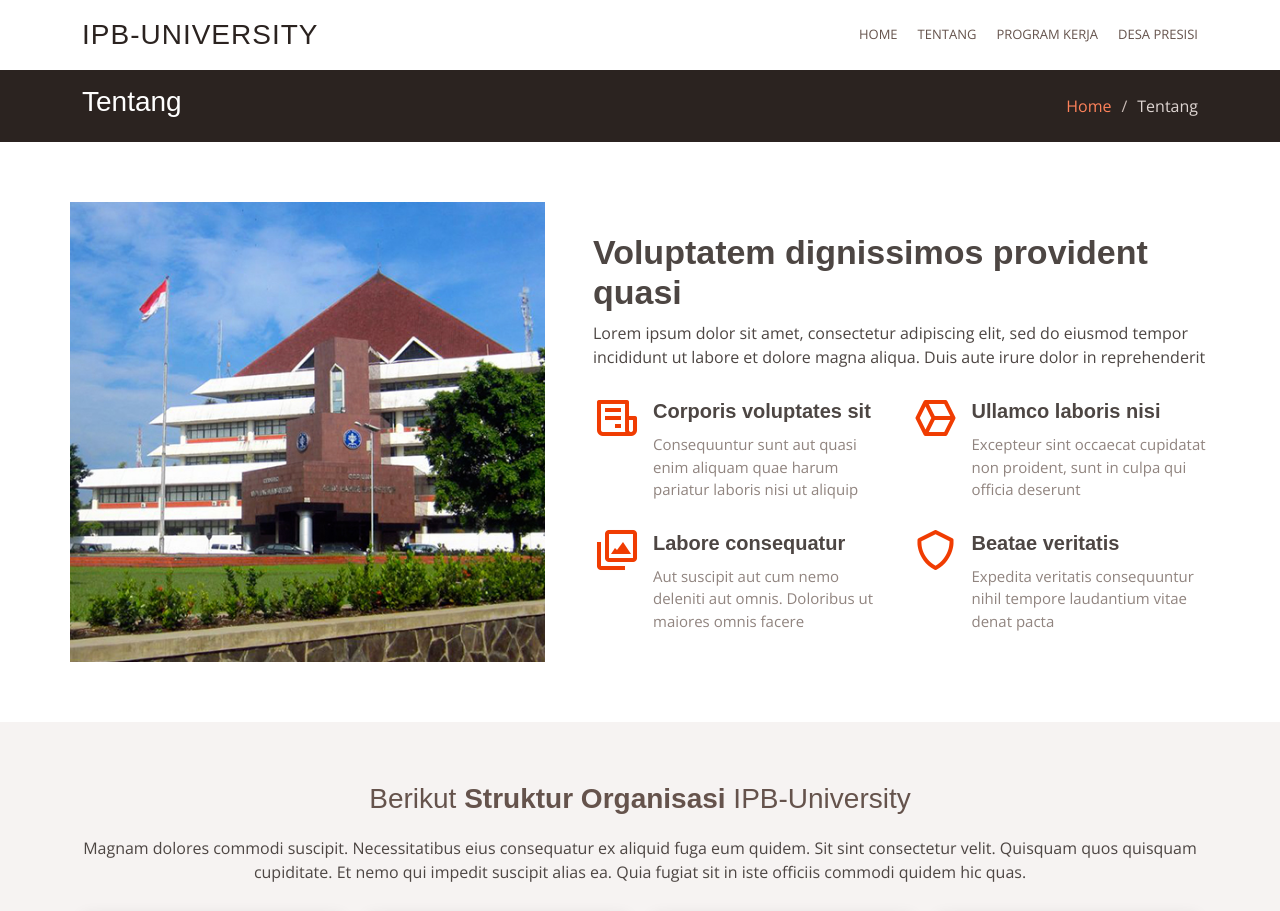
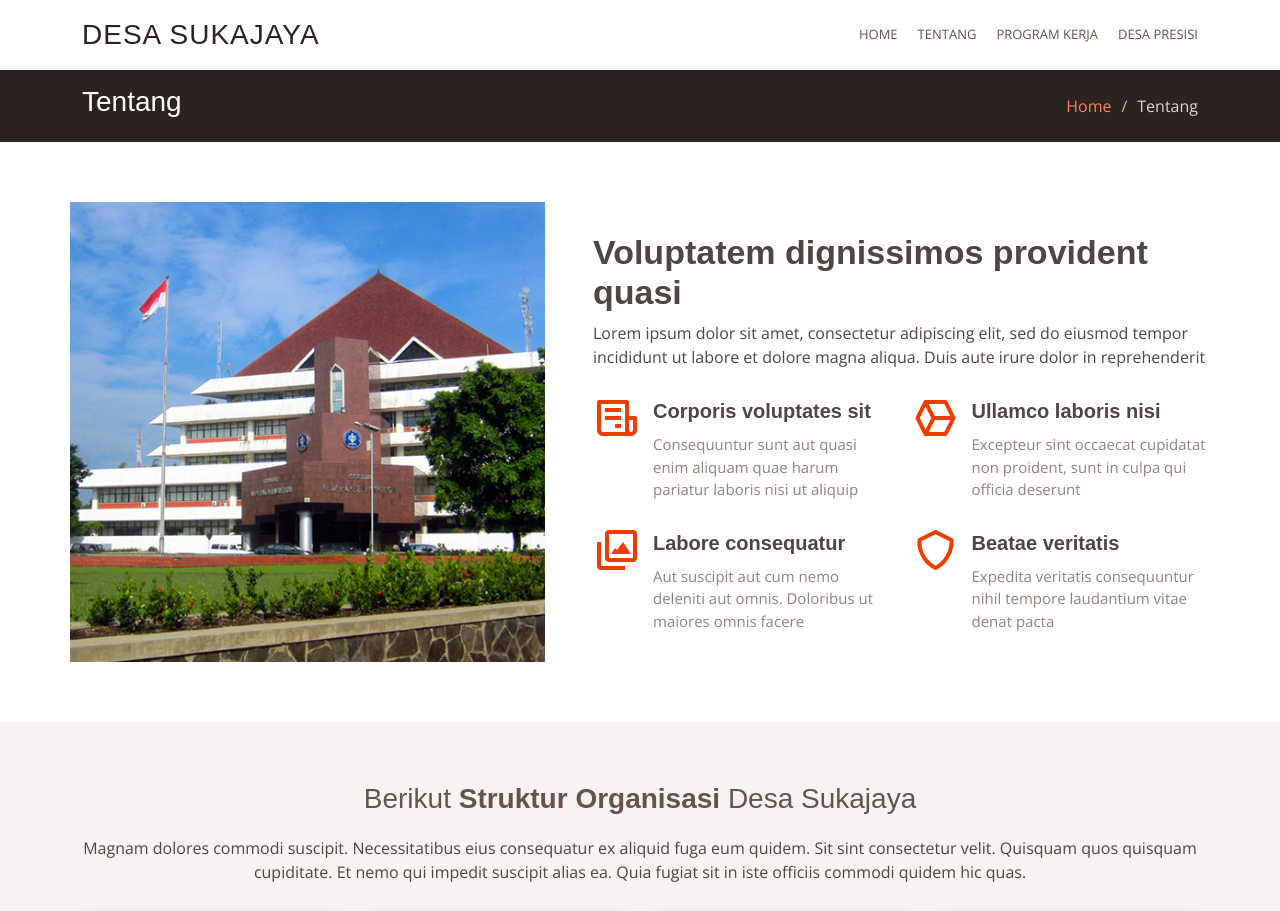
Before and after one commit to iqbalalwi/desa-sukajaya, a plain HTML site: page tentang.html in a window 1280 px wide. Shown: the top 911 px of the page. Drawn offline with nearby package versions, Linux system fonts and the light colour scheme; a web font is replaced by a local one.

Commit message:
Update tentang.html

```diff
--- a/tentang.html
+++ b/tentang.html
@@ -5,7 +5,7 @@
   <meta charset="utf-8">
   <meta content="width=device-width, initial-scale=1.0" name="viewport">
 
-  <title>IPB University - Tentang</title>
+  <title>Desa Sukajaya - Tentang</title>
   <meta content="" name="description">
   <meta content="" name="keywords">
 
@@ -41,7 +41,7 @@
     <div class="container d-flex justify-content-between">
 
       <div class="logo">
-        <h1 class="text-light"><a href="index.html">IPB-University</a></h1>
+        <h1 class="text-light"><a href="index.html">Desa Sukajaya</a></h1>
         <!-- Uncomment below if you prefer to use an image logo -->
         <!-- <a href="index.html"><img src="assets/img/logo.png" alt="" class="img-fluid"></a>-->
       </div>
@@ -120,7 +120,7 @@
       <div class="container">
 
         <div class="section-title" data-aos="fade-up">
-          <h2>Berikut  <strong>Struktur Organisasi</strong> IPB-University</h2>
+          <h2>Berikut  <strong>Struktur Organisasi</strong> Desa Sukajaya</h2>
           <p>Magnam dolores commodi suscipit. Necessitatibus eius consequatur ex aliquid fuga eum quidem. Sit sint consectetur velit. Quisquam quos quisquam cupiditate. Et nemo qui impedit suscipit alias ea. Quia fugiat sit in iste officiis commodi quidem hic quas.</p>
         </div>
 
@@ -193,7 +193,7 @@
         <div class="row">
 
           <div class="col-lg-3 col-md-6 footer-contact">
-            <h3>IPB-University</h3>
+            <h3>Sukajaya</h3>
             <p>
               Dramaga <br>
               Bogor<br>
```
